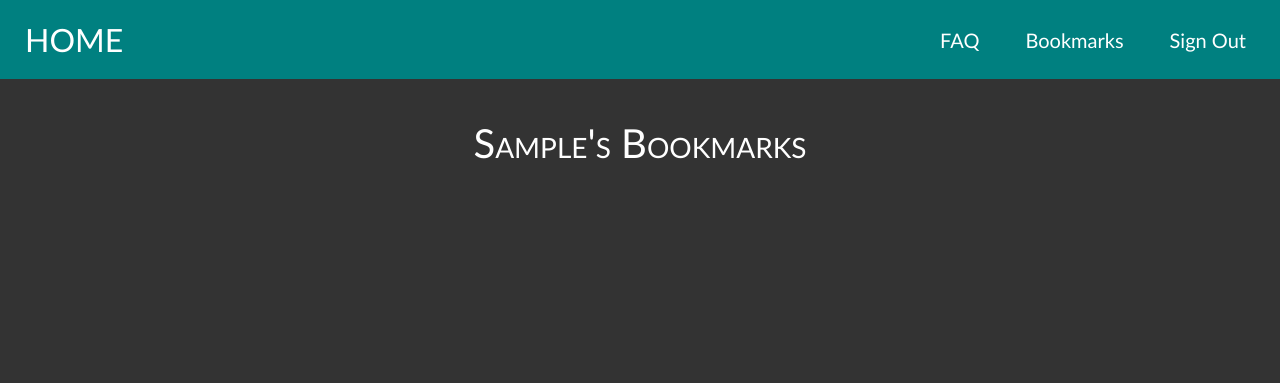
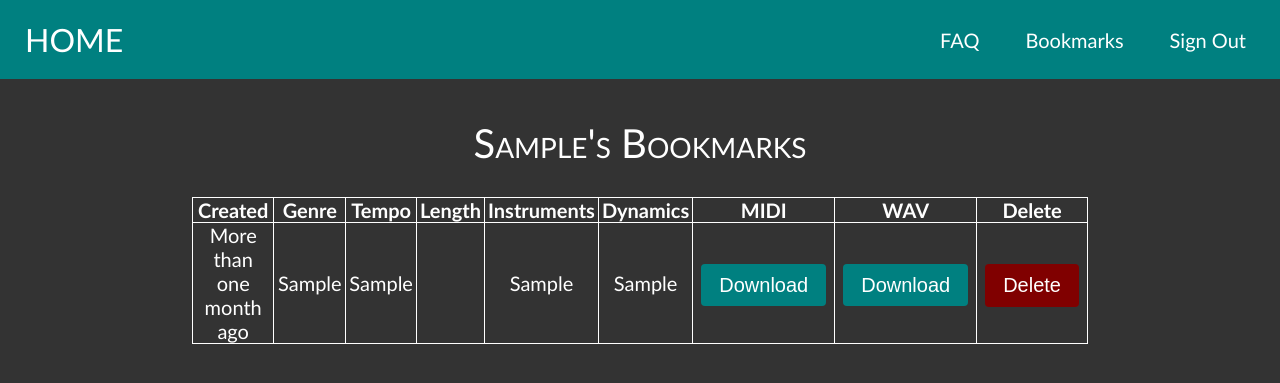
Before and after one commit to adhoor654/music-generator, a Flask app: page /bookmarks/ in a window 1280 px wide. Shown: the top 383 px of the page. Run offline with Flask 3, Linux system fonts and the light colour scheme; the visitor is signed in with stand-in values (Sample User, id 1); tables that the repository leaves empty or names only in its code hold one stand-in row (values such as "Sample post").

Commit message:
Added bookmarks page

```diff
--- a/application/app.py
+++ b/application/app.py
@@ -5,6 +5,8 @@
 import registration
 from model.baseline_generation import generate
 from midi_synthesizer import synthesize
+from db_connection import conn_pool
+import datetime
 
 # Declare a Flask app
 app = Flask(__name__)
@@ -35,6 +37,10 @@
         print(filepath)
 
         synthesize(filepath)
+
+        #rename and pack files for potential upload?
+
+        #make Generation settings textfile
 
         music = filepath
     else:
@@ -98,7 +104,80 @@
 
 @app.route('/bookmarks/')
 def bookmarks():
-    return render_template("bookmarks.html")
+    # Get connection, make cursor
+    conn = conn_pool.connect()
+    cursor = conn.cursor()
+
+    # Grab all bookmark data for user
+    username = session["username"]
+    cursor.execute("""
+            SELECT *
+            FROM  Bookmarks
+            WHERE username = %(username)s
+            """, {
+                'username' : username
+            } )
+    bookmarkData = cursor.fetchall()
+
+    for row in bookmarkData:
+        delta = (datetime.datetime.today() - row['time_created']).total_seconds()
+        if (delta < 60): #Less than a minute
+            timeDiff = "Less than 1 minute ago"
+        elif (delta < 3600): #Less than an hour
+            delta = str(int(delta / 60)) #Convert to minutes
+            timeDiff = delta + " minute(s) ago"
+        elif (delta < 86400): #Less than an day
+            delta = str(int(delta / 3600)) #Convert to hours
+            timeDiff = delta + " hour(s) ago"
+        elif (delta < 2592000): #Less than a month
+            delta = str(int(delta / 86400)) #Convert to days
+            timeDiff = delta + " day(s) ago"
+        else:
+            timeDiff="More than one month ago"
+        row['username'] = timeDiff
+    print(bookmarkData)
+    conn.close()
+    return render_template("bookmarks.html", input = bookmarkData)
+
+@app.route('/bookmarks/delete=<time_created>', methods=['GET', 'POST'])
+def delete_bookmark(time_created):
+    print("Deleting bookmark created at", time_created)
+    # Get connection, make cursor
+    conn = conn_pool.connect()
+    cursor = conn.cursor()
+
+    username=session["username"]
+    cursor.execute("""
+            DELETE FROM Bookmarks
+            WHERE username = %(username)s
+                AND time_created = %(time_created)s
+            """, {
+                'username' : username,
+                'time_created' : time_created
+            } )
+    conn.commit()
+    conn.close()
+    return redirect('/bookmarks/')
+
+@app.route('/bookmarks/new', methods=['GET', 'POST'])
+def add_bookmark():
+    print("Adding bookmark created at", datetime.datetime.today())
+    # Get connection, make cursor
+    # conn = conn_pool.connect()
+    # cursor = conn.cursor()
+
+    # username=session["username"]
+    # cursor.execute("""
+    #         DELETE FROM Bookmarks
+    #         WHERE username = %(username)s
+    #             AND time_created = %(time_created)s
+    #         """, {
+    #             'username' : username,
+    #             'time_created' : time_created
+    #         } )
+    # conn.commit()
+    # conn.close()
+    return redirect('/bookmarks/')
 
 # Run the app
 if __name__ == '__main__':
--- a/application/static/style.css
+++ b/application/static/style.css
@@ -371,3 +398,32 @@
 .download-button a:hover {
     background-color: #4c9e9e;
 }
+
+.delete-button {
+    border: none;
+    margin-top: 20px;
+    margin-left: 5px;
+    margin-right: 5px;
+    margin-bottom: 16px;
+    background-color:#800000;
+    border-radius: 4px;
+    padding: 10px 18px;
+    text-align: center;
+    font-size: 20px;
+    color: white;
+}
+
+.delete-button:hover {
+    background-color: #9c4c4c;
+}
+
+
+.bookmarks table, th, td {
+    margin-left:auto;
+    margin-right:auto;
+    width:70%;
+    border: 1px solid;
+    border-collapse:collapse;
+    padding-left: 3px;
+    padding-right: 3px;
+}
--- a/application/templates/bookmarks.html
+++ b/application/templates/bookmarks.html
@@ -22,5 +22,31 @@
             </ul>
         </nav>
         <h1>{{ session["username"] }}'s Bookmarks</h1>
+        <div class="bookmarks">
+            <table style="text-align:center">
+                <tr>
+                    <th>Created</th>
+                    <th>Genre</th>
+                    <th>Tempo</th>
+                    <th>Length</th>
+                    <th>Instruments</th>
+                    <th>Dynamics</th>
+                    <th>MIDI</th>
+                    <th>WAV</th>
+                    <th>Delete</th>
+                </tr>
+                {% for row in input %}<tr>
+                   <td>{{ row['username'] }}</td>  <!--This is actually the timestamp-->
+                   <td>{{ row['genre'] }}</td>
+                   <td>{{ row['tempo'] }}</td>
+                   <td>{{ row['length'] }}</td>
+                   <td>{{ row['instruments'] }}</td>
+                   <td>{{ row['dynamics'] }}</td>
+                   <td><button class="download-button"><a href="{{ row['midi_link'] }}" download="{{ row['time_created'] }}.mid">Download</i></a></button></td>
+                   <td><button class="download-button"><a href="{{ row['wav_link'] }}"  download="{{ row['time_created'] }}.wav">Download</i></a></button></td>
+                   <td><form style="width:100%" method="post" action="{{ url_for('delete_bookmark', time_created=row['time_created']) }}"><button class="delete-button" type="submit" value="Delete">Delete</button></form></td>
+                </tr>{% endfor %}
+            </table>
+        </div>
     </body>
 </html>
--- a/application/templates/home.html
+++ b/application/templates/home.html
@@ -103,11 +103,13 @@
             <p style="font-size:24px">Your output</p>
             <p style="margin-top:16px"><audio controls src="../static/test_output.mp3"></audio></p>
             <button class="download-button"><a href="../{{output}}.mid" download="test_output.mid">MIDI <i class="fa fa-download"></i></a></button>
-            <button class="download-button"><a href="../{{output}}.mp3" download="test_output.mp3">MP3 <i class="fa fa-download"></i></a></button>
             <button class="download-button"><a href="../{{output}}.wav" download="test_output.wav">WAV <i class="fa fa-download"></i></a></button>
             <br/>
             {% if session["logged_in"] == True %}
-            <button class="download-button"><a>Bookmark song</button>
+            <form method="post" action="{{ url_for('add_bookmark') }}">
+                <input type="text" required minlength="1" maxlength="35" placeholder="Name your song..." pattern="[a-z0-9]+" size="20">
+                <button class="bookmark-button" type="submit" value="Bookmark">Bookmark</button>
+            </form>
             {% endif %}
         </div>
 
```
Also changed, not shown: other parts of application/static/style.css (+27 -0 lines).
